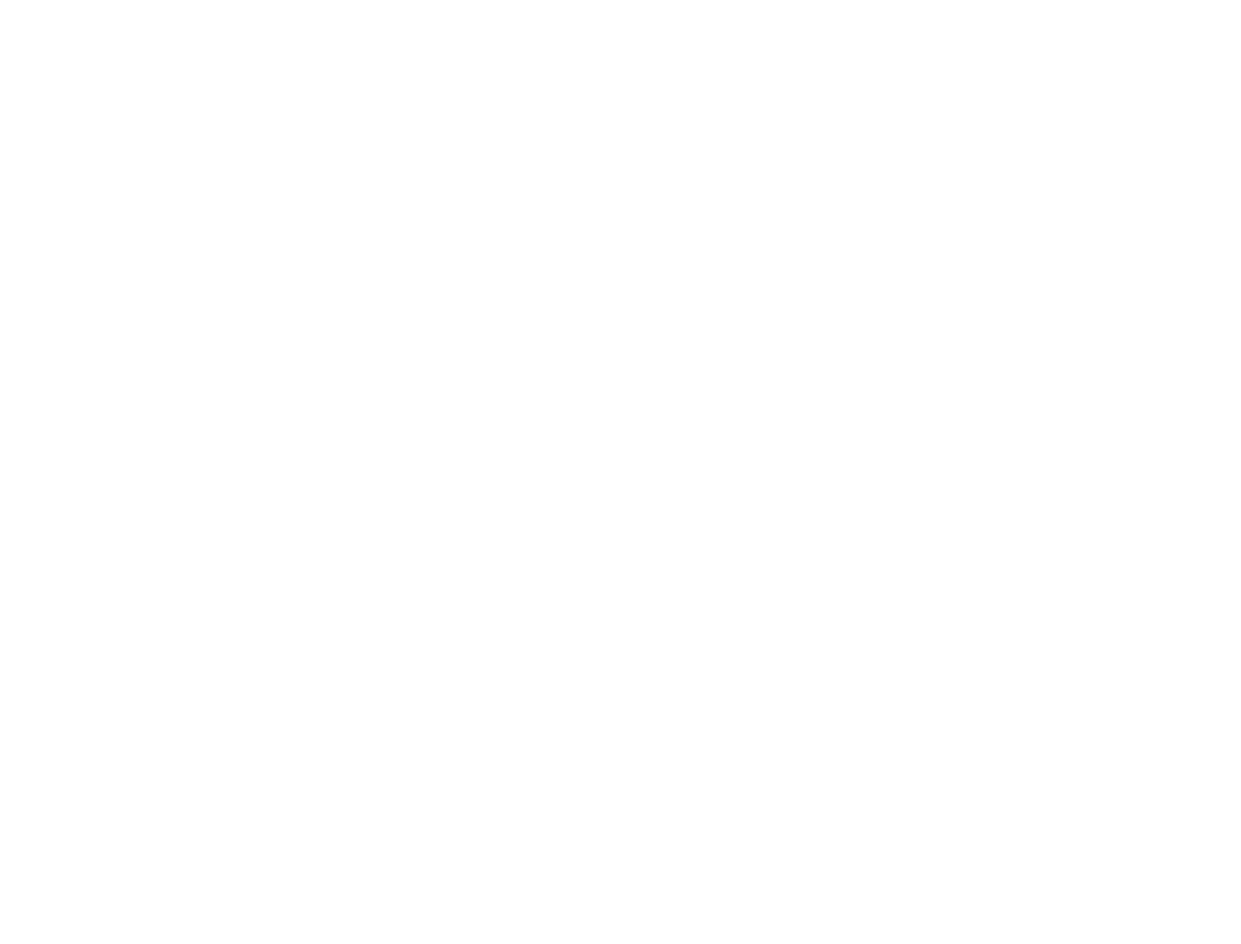
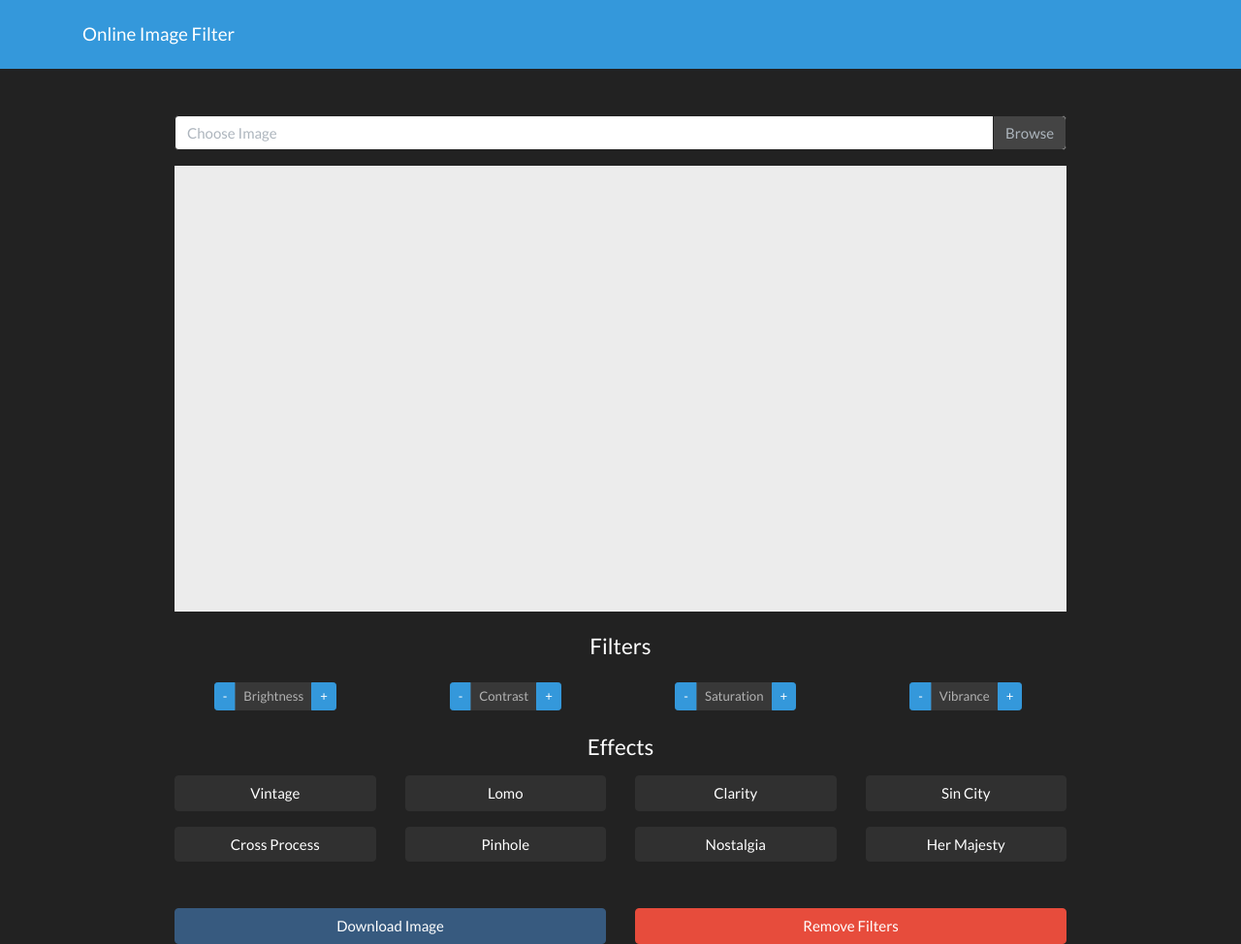
Before and after one commit to git-tutorial-user1/online-image-filter, a plain HTML site: page index.html in a window 1280 px wide. Shown: the whole page at 97% size. Before the commit the page ends 800 px from the top, so only its background shows below. Drawn offline with nearby package versions, Linux system fonts and the light colour scheme.

Commit message:
Update index.html and add styles

```diff
--- a/index.html
+++ b/index.html
@@ -6,12 +6,113 @@
     <meta name="viewport" content="width=device-width, initial-scale=1.0">
     <meta http-equiv="X-UA-Compatible" content="ie=edge">
     <title>Online Image Filter</title>
+    <link rel="stylesheet" href="https://bootswatch.com/4/darkly/bootstrap.min.css">
     <link rel="stylesheet" href="style.css">
 </head>
 
 <body>
+    <nav class="navbar navbar-dark bg-info mb-5">
+        <div class="container">
+            <a href="#" class="navbar-brand">Online Image Filter</a>
+        </div>
+    </nav>
+    <div class="container">
+        <div class="row">
+            <div class="col-md-10 m-auto">
+                <div class="custom-file mb-3">
+                    <input type="file" class="custom-file-input id=" upload-file"">
+                    <label for="upload-file" class="custom-file-label">Choose Image</label>
+                </div>
 
+                <canvas id="canvas"></canvas>
 
+                <h4 class="text-center my-3">Filters</h4>
+
+                <div class="row text-center my-4">
+                    <div class="col-sm-6 col-md-3">
+                        <div class="btn-group btn-group-sm">
+                            <button class="filter-btn brightness-remove btn btn-info">-</button>
+                            <button class="btn btn-secondary btn-disabled" disabled>Brightness</button>
+                            <button class="filter-btn brightness-add btn btn-info">+</button>
+                        </div>
+                    </div>
+
+                    <div class="col-sm-6 col-md-3">
+                        <div class="btn-group btn-group-sm">
+                            <button class="filter-btn contrast-remove btn btn-info">-</button>
+                            <button class="btn btn-secondary btn-disabled" disabled>Contrast</button>
+                            <button class="filter-btn contrast-add btn btn-info">+</button>
+                        </div>
+                    </div>
+
+                    <div class="col-sm-6 col-md-3">
+                        <div class="btn-group btn-group-sm">
+                            <button class="filter-btn saturation-remove btn btn-info">-</button>
+                            <button class="btn btn-secondary btn-disabled" disabled>Saturation</button>
+                            <button class="filter-btn saturation-add btn btn-info">+</button>
+                        </div>
+                    </div>
+
+                    <div class="col-sm-6 col-md-3">
+                        <div class="btn-group btn-group-sm">
+                            <button class="filter-btn vibrance-remove btn btn-info">-</button>
+                            <button class="btn btn-secondary btn-disabled" disabled>Vibrance</button>
+                            <button class="filter-btn vibrance-add btn btn-info">+</button>
+                        </div>
+                    </div>
+                </div>
+
+                <h4 class="text-center my-3">Effects</h4>
+                <div class="row mb-3">
+                    <div class="col-md-3">
+                        <button class="filter-btn vintage-add btn btn-dark btn-block">Vintage</button>
+                    </div>
+
+                    <div class="col-md-3">
+                        <button class="filter-btn lomo-add btn btn-dark btn-block">Lomo</button>
+                    </div>
+
+                    <div class="col-md-3">
+                        <button class="filter-btn clarity-add btn btn-dark btn-block">Clarity</button>
+                    </div>
+
+                    <div class="col-md-3">
+                        <button class="filter-btn sincity-add btn btn-dark btn-block">Sin City</button>
+                    </div>
+                </div>
+
+                <div class="row mb-5">
+                    <div class="col-md-3">
+                        <button class="filter-btn crossprocess-add btn btn-dark btn-block">Cross Process</button>
+                    </div>
+
+                    <div class="col-md-3">
+                        <button class="filter-btn pinhole-add btn btn-dark btn-block">Pinhole</button>
+                    </div>
+
+                    <div class="col-md-3">
+                        <button class="filter-btn nostalgia-add btn btn-dark btn-block">Nostalgia</button>
+                    </div>
+
+                    <div class="col-md-3">
+                        <button class="filter-btn hermajesty-add btn btn-dark btn-block">Her Majesty</button>
+                    </div>
+                </div>
+
+                <div class="row">
+                    <div class="col-md-6">
+                        <button id="download-btn" class="btn btn-primary btn-block">Download Image</button>
+                    </div>
+                    <div class="col-md-6">
+                        <button id="revert-btn" class="btn btn-danger btn-block">Remove Filters</button>
+                    </div>
+                </div>
+
+            </div>
+        </div>
+    </div>
+
+    <script src="https://cdnjs.cloudflare.com/ajax/libs/camanjs/4.1.2/caman.full.min.js"></script>
     <script src="main.js"></script>
 </body>
 
--- a/style.css
+++ b/style.css
@@ -0,0 +1,9 @@
+#canvas {
+    margin: auto;
+    background: #ececec;
+    width: 100%;
+}
+
+.btn-disabled {
+    color: #fff !important;
+}
```
